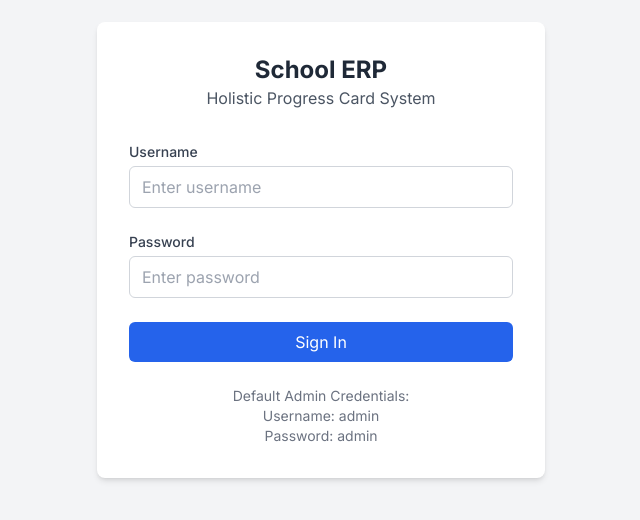
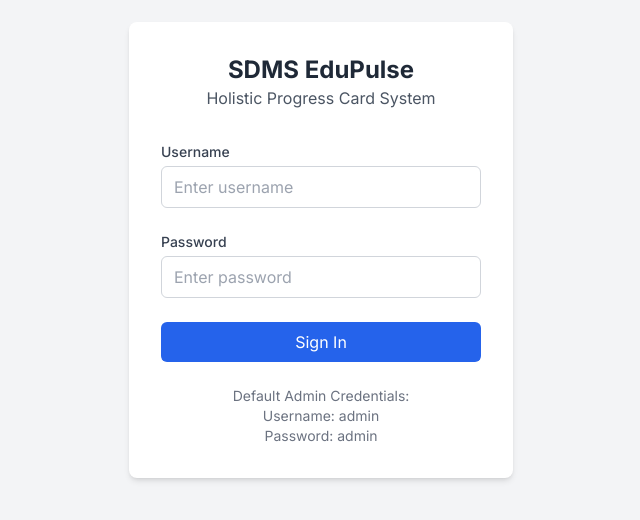
Before and after one commit to RohitRathi4494/Sdmshpc, a Next.js app: page /login in a window 1280 px wide. Shown: the part 150-670 px from the top of the page, without its empty margins (319-959 px from the left). Built offline with nearby package versions, Linux system fonts and the light colour scheme.

Commit message:
Rename branding to SDMS EduPulse across UI

```diff
--- a/app/admin/layout.tsx
+++ b/app/admin/layout.tsx
@@ -42,8 +42,8 @@ export default function AdminLayout({ children }: { children: React.ReactNode })
             {/* Sidebar */}
             <aside className={`bg-gray-900 text-white shadow-xl transition-all duration-300 flex flex-col ${isSidebarOpen ? 'w-64' : 'w-20'}`}>
                 <div className="p-4 flex items-center justify-between border-b border-gray-700">
-                    <h1 className={`font-bold text-xl text-indigo-400 ${!isSidebarOpen && 'hidden'}`}>HPC Admin</h1>
-                    <button onClick={() => setSidebarOpen(!isSidebarOpen)} className="p-1 hover:bg-gray-800 rounded text-gray-400">
+                    <h1 className={`font-bold text-xl text-indigo-400 ${!isSidebarOpen && 'hidden'}`}>SDMS EduPulse Admin</h1>
+                    <button onClick={() => setSidebarOpen(!isSidebarOpen)} className="p-1 hover:bg-gray-700 rounded text-gray-400">
                         {isSidebarOpen ? '◀' : '▶'}
                     </button>
                 </div>
--- a/app/layout.tsx
+++ b/app/layout.tsx
@@ -5,8 +5,8 @@ import "./globals.css";
 const inter = Inter({ subsets: ["latin"] });
 
 export const metadata: Metadata = {
-    title: "School ERP - HPC",
-    description: "Holistic Progress Card System",
+    title: "School ERP - SDMS EduPulse",
+    description: "Next-gen School ERP with Holistic Progress Card",
 };
 
 export default function RootLayout({
--- a/app/login/page.tsx
+++ b/app/login/page.tsx
@@ -50,9 +50,9 @@ export default function LoginPage() {
 
     return (
         <div className="min-h-screen flex items-center justify-center bg-gray-100">
-            <div className="bg-white p-8 rounded-lg shadow-md w-full max-w-md">
+            <div className="bg-white p-8 rounded-lg shadow-md w-96">
                 <div className="text-center mb-8">
-                    <h1 className="text-2xl font-bold text-gray-800">School ERP</h1>
+                    <h1 className="text-2xl font-bold text-gray-800">SDMS EduPulse</h1>
                     <p className="text-gray-600">Holistic Progress Card System</p>
                 </div>
 
--- a/app/teacher/layout.tsx
+++ b/app/teacher/layout.tsx
@@ -49,7 +49,7 @@ export default function TeacherLayout({ children }: { children: React.ReactNode
             {/* Sidebar */}
             <aside className={`bg-white shadow-md transition-all duration-300 ${isSidebarOpen ? 'w-64' : 'w-20'}`}>
                 <div className="p-4 flex items-center justify-between border-b">
-                    <h1 className={`font-bold text-xl text-blue-600 ${!isSidebarOpen && 'hidden'}`}>HPC Teacher</h1>
+                    <h1 className={`font-bold text-xl text-blue-600 ${!isSidebarOpen && 'hidden'}`}>SDMS EduPulse Teacher</h1>
                     <button onClick={() => setSidebarOpen(!isSidebarOpen)} className="p-1 hover:bg-gray-100 rounded">
                         {isSidebarOpen ? '◀' : '▶'}
                     </button>
```
